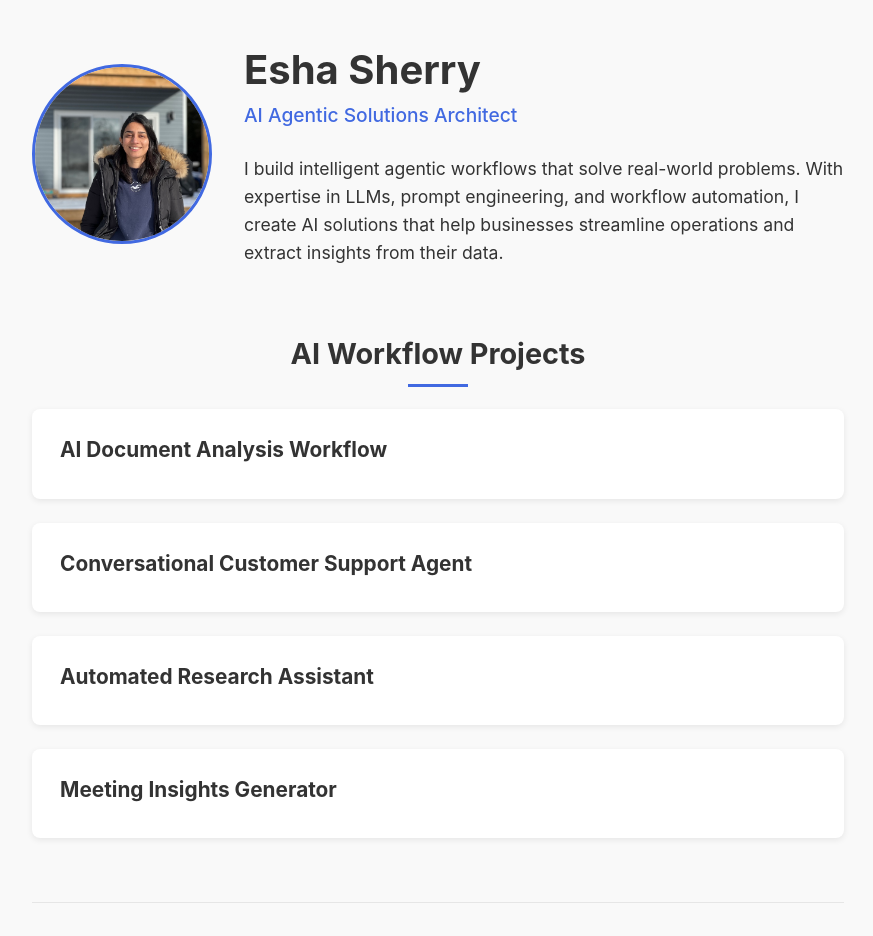
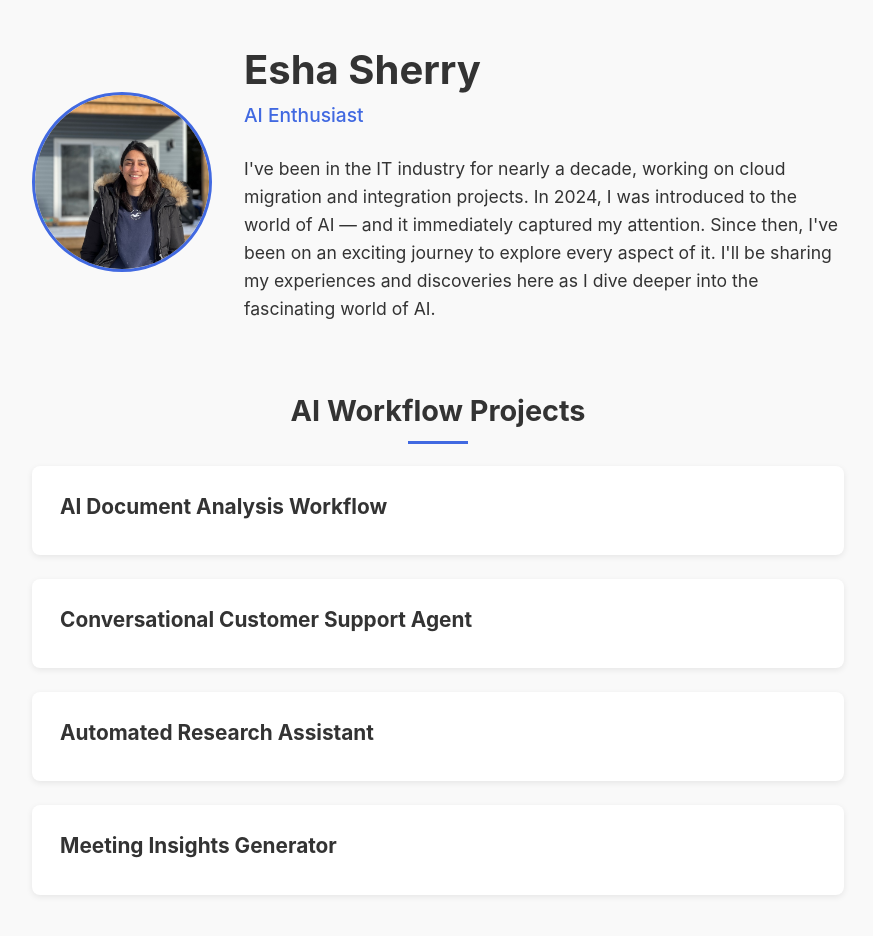
Before and after one commit to eshasherry/portfolio, a React (Vite) app: page / in a window 1280 px wide. Shown: the top 936 px of the page, without its empty margins (202-1075 px from the left). Built offline with nearby package versions, Linux system fonts and the light colour scheme.

Commit message:
updating my bio

```diff
--- a/src/App.jsx
+++ b/src/App.jsx
@@ -153,12 +153,11 @@ function App() {
 
         <div className="profile-content">
           <h1>Esha Sherry</h1>
-          <h2>AI Agentic Solutions Architect</h2>
+          <h2>AI Enthusiast</h2>
           <p>
-            I build intelligent agentic workflows that solve real-world problems.
-            With expertise in LLMs, prompt engineering, and workflow automation,
-            I create AI solutions that help businesses streamline operations and
-            extract insights from their data.
+            I've been in the IT industry for nearly a decade, working on cloud migration and integration projects.
+            In 2024, I was introduced to the world of AI — and it immediately captured my attention. Since then, I've been on an exciting journey to explore every aspect of it.
+            I'll be sharing my experiences and discoveries here as I dive deeper into the fascinating world of AI.
           </p>
         </div>
       </section>
@@ -199,7 +198,7 @@ function App() {
 
       {/* Footer */}
       <footer>
-        <p>© 2025 Esha Sherry | AI Agentic Solutions Architect</p>
+        <p>© 2025 Esha Sherry | AI Enthusiast</p>
       </footer>
     </div>
   )
```
